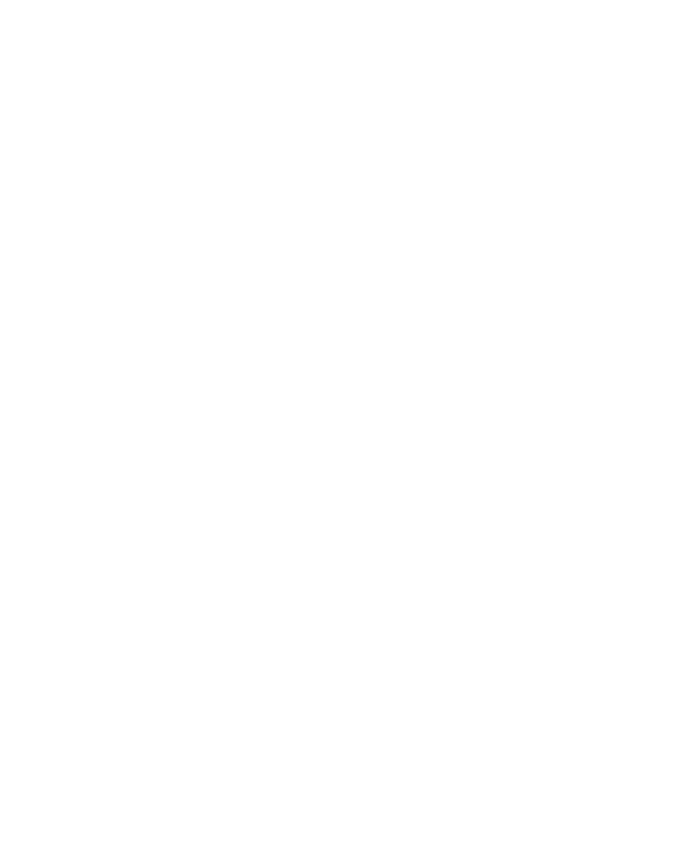
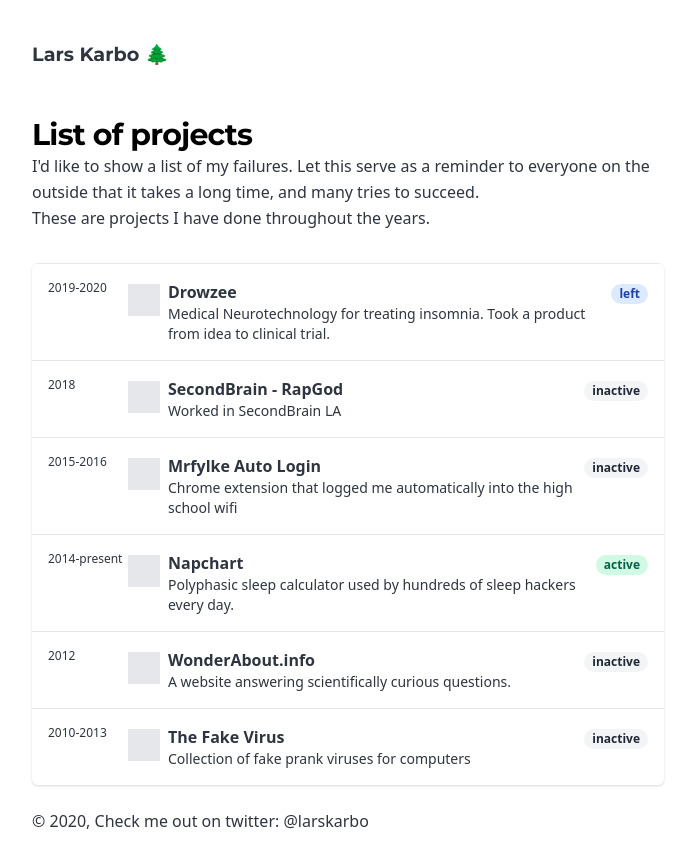
Before and after one commit to larskarbo/larskarbo-gb, a Gatsby site: page /projects in a window 1280 px wide. Before the commit this address had no page. Shown: the whole page, without its empty margins (292-987 px from the left). Before the commit the page ends 800 px from the top, so only its background shows below. Built offline with nearby package versions, Linux system fonts and the light colour scheme; Gatsby itself is replaced by a stand-in of ours.

Commit message:
list of projects

```diff
--- a/gatsby-config.js
+++ b/gatsby-config.js
@@ -87,7 +87,8 @@
           `gatsby-remark-prismjs`,
           `gatsby-remark-copy-linked-files`,
           `gatsby-remark-smartypants`,
-          "@weknow/gatsby-remark-twitter"
+          "@weknow/gatsby-remark-twitter",
+          `gatsby-plugin-postcss`
         ],
       },
     },
--- a/package.json
+++ b/package.json
@@ -17,6 +17,7 @@
     "gatsby-plugin-google-analytics": "^2.3.18",
     "gatsby-plugin-manifest": "^2.4.34",
     "gatsby-plugin-offline": "^3.2.33",
+    "gatsby-plugin-postcss": "^3.3.0",
     "gatsby-plugin-react-helmet": "^3.3.14",
     "gatsby-plugin-sharp": "^2.6.42",
     "gatsby-remark-copy-linked-files": "^2.3.19",
@@ -29,11 +30,13 @@
     "gatsby-transformer-remark": "^2.8.41",
     "gatsby-transformer-sharp": "^2.5.17",
     "ky": "^0.24.0",
+    "postcss": "^8.2.1",
     "prismjs": "^1.22.0",
     "react": "^16.12.0",
     "react-dom": "^16.12.0",
     "react-helmet": "^5.2.1",
     "react-markdown": "^5.0.3",
+    "tailwindcss": "^2.0.1",
     "typeface-merriweather": "0.0.72",
     "typeface-montserrat": "0.0.75"
   },
--- /dev/null
+++ b/postcss.config.js
@@ -0,0 +1,3 @@
+module.exports = () => ({
+  plugins: [require("tailwindcss")],
+})
--- a/src/components/layout.js
+++ b/src/components/layout.js
@@ -15,7 +15,7 @@
   } else {
     header = (
       <Link className="header-link-home" to="/">
-        {title}
+        Lars Karbo 🌲
       </Link>
     )
   }
--- a/src/pages/index.js
+++ b/src/pages/index.js
@@ -37,7 +37,6 @@
         {posts.filter(p => p.frontmatter.date).map(post => {
           const title = post.frontmatter.title || post.fields.slug
           const tags = post.frontmatter.tags || []
-          console.log('post.frontmatter: ', post.frontmatter);
           return (
             <li key={post.fields.slug}>
               <article
--- /dev/null
+++ b/src/pages/projects/index.js
@@ -0,0 +1,122 @@
+import React from "react"
+import { graphql } from "gatsby"
+
+import SEO from "../../components/seo"
+
+import Layout from '../../components/layout';
+
+const projects = [
+  {
+    title: "Drowzee",
+    time: "2019-2020",
+    description: "Medical Neurotechnology for treating insomnia. Took a product from idea to clinical trial.",
+    link: "https://ahughes.biz/videos/rapgod-ai-secondbrain-techstars-music-accelerator/",
+    status: "left"
+  },
+  {
+    title: "SecondBrain - RapGod",
+    time: "2018",
+    description: "Worked in SecondBrain LA",
+    link: "https://ahughes.biz/videos/rapgod-ai-secondbrain-techstars-music-accelerator/",
+    status: "inactive"
+  },
+  {
+    title: "Mrfylke Auto Login",
+    time: "2015-2016",
+    description: "Chrome extension that logged me automatically into the high school wifi",
+    link: "https://chrome.google.com/webstore/detail/mrfylke-auto-login/goikmhebfehhdkmaogkjfeaiijienmgo?hl=en",
+    status: "inactive"
+  },
+  {
+    title: "Napchart",
+    time: "2014-present",
+    description: "Polyphasic sleep calculator used by hundreds of sleep hackers every day.",
+    link: "https://napchart.com",
+    status: "active"
+  },
+  {
+    title: "WonderAbout.info",
+    time: "2012",
+    description: "A website answering scientifically curious questions.",
+    status: "inactive"
+  },
+  {
+    title: "The Fake Virus",
+    time: "2010-2013",
+    description: "Collection of fake prank viruses for computers",
+    status: "inactive"
+  }
+]
+
+const statusToClass = {
+  "inactive": "bg-gray-100 text-gray-800",
+  active: "bg-green-100 text-green-800",
+  "left": "bg-blue-100 text-blue-800"
+}
+
+const Consulting = ({ data, location }) => {
+  require('./projects.css')
+  return (
+
+    <Layout location={location}>
+      <SEO title="Consulting" description="I provide consulting services" />
+      <header>
+        <h1 className="text-3xl font-bold">List of projects</h1>
+      </header>
+      <main>
+        <p>I'd like to show a list of my failures. Let this serve as a reminder to everyone on the outside that it takes a long time, and many tries to succeed.</p>
+        <p>These are projects I have done throughout the years.</p>
+
+        <div className="bg-white shadow overflow-hidden sm:rounded-md mt-8">
+
+          <ul>
+            {projects.map(p =>
+              <li key={p.title} className=" border-t border-gray-200 p-4
+           hover:bg-gray-50 focus:outline-none focus:bg-gray-50 transition duration-150 ease-in-out m-0">
+                <div className="flex flex-row">
+
+                  <div className="w-20 text-xs flex-shrink-0">
+                    {p.time}
+
+                  </div>
+                  <div className="mr-2">
+                    <span className="inline-flex items-center justify-center h-8 w-8  bg-gray-200 mt-1">
+                      {/* <img src= */}
+                    </span>
+                  </div>
+                  <div className="flex flex-grow flex-col">
+                    <div className="font-bold ">{p.title}
+                    </div>
+                    <div className="text-sm">{p.description}
+                    </div>
+
+                  </div>
+                  <div>
+                    <span className={"px-2 inline-flex text-xs leading-5 font-semibold rounded-full " + statusToClass[p.status]}>
+                      {p.status}
+                    </span>
+
+                  </div>
+                </div>
+              </li>
+            )}
+
+          </ul>
+        </div>
+      </main>
+    </Layout>
+  )
+}
+
+
+export default Consulting
+
+export const pageQuery = graphql`
+  query {
+    site {
+      siteMetadata {
+        title
+      }
+    }
+  }
+`
--- /dev/null
+++ b/src/pages/projects/projects.css
@@ -0,0 +1,41 @@
+@tailwind base;
+@tailwind components;
+@tailwind utilities;
+
+div.consulting, p.consulting {
+    font-family: Montserrat;
+
+}
+
+header.consulting {
+    margin-bottom:25px
+}
+
+h1.consulting {
+    margin-bottom: 5px;
+}
+
+.consulting > p {
+    margin:0;
+
+    margin-block-start: 1em;
+    margin-block-end: 1em;
+}
+
+button {
+    outline: none;
+    /* border: 1px solid #ff7f80; */
+    border: none;
+    background: #00a48f;
+    padding: 14px 23px;
+    color: white;
+    font-weight: 600;
+    border-radius: 5px;
+    margin-bottom: 10px;
+}
+
+.rate {
+
+    font-size: 10px;
+    color: #393939;
+}
--- /dev/null
+++ b/tailwind.config.js
@@ -0,0 +1,11 @@
+module.exports = {
+  purge: [],
+  darkMode: false, // or 'media' or 'class'
+  theme: {
+    extend: {},
+  },
+  variants: {
+    extend: {},
+  },
+  plugins: [],
+}
```
Also changed, not shown: test.js (added), 1 other file.
